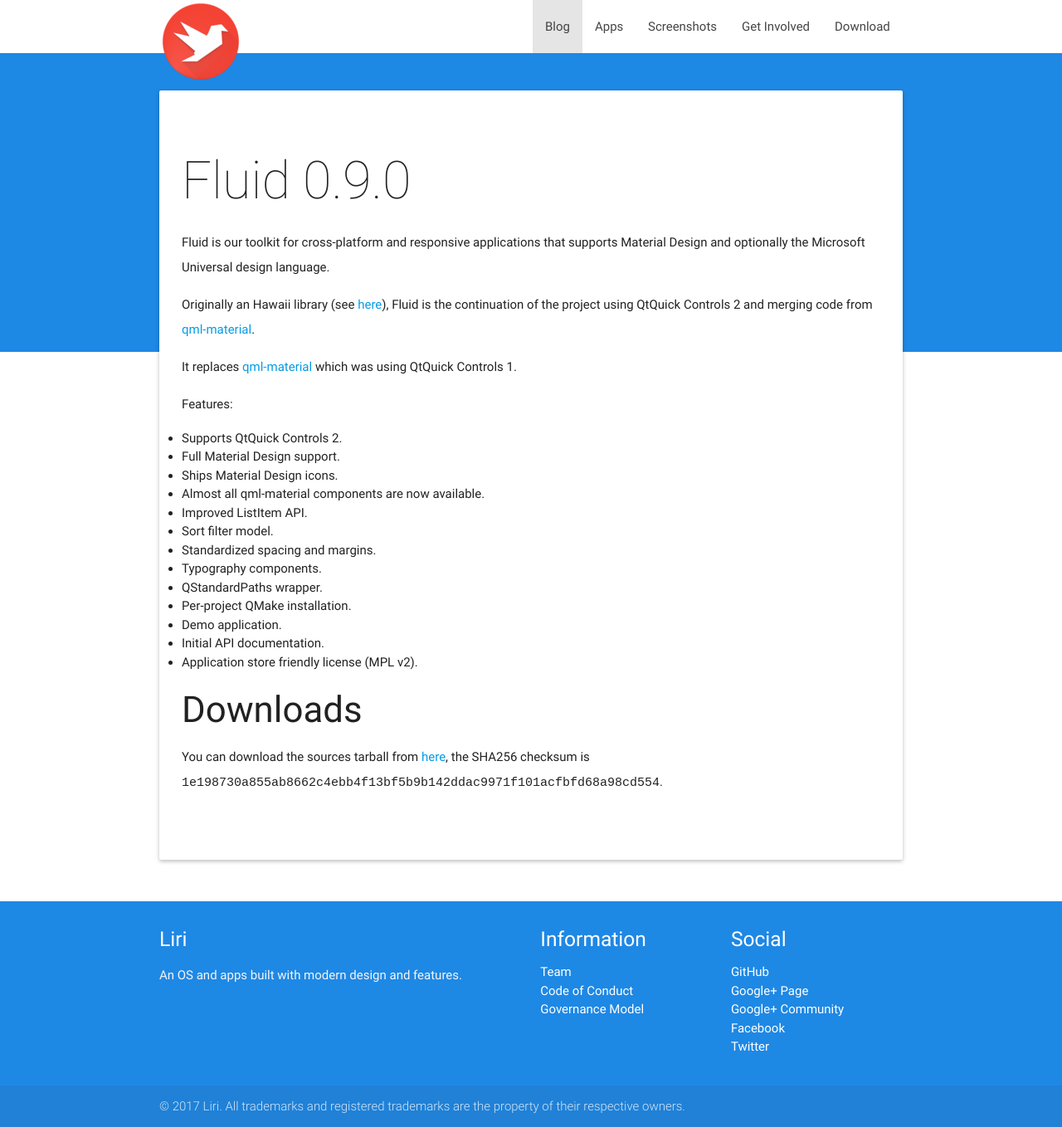
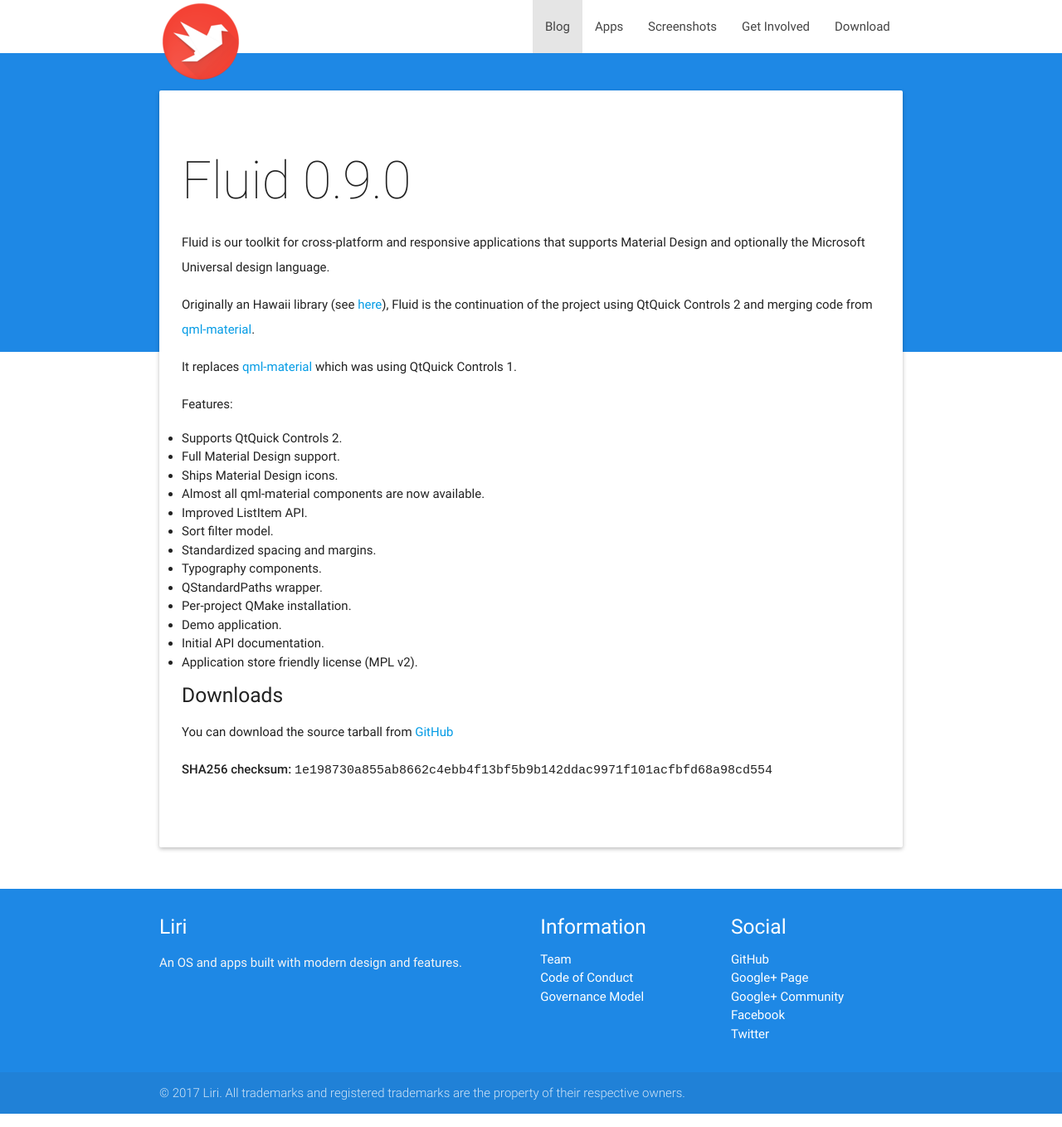
Before and after one commit to lirios/lirios.github.io, a Jekyll site: the page built from _posts/2017-01-14-fluid-0.9.0.markdown, in a window 1280 px wide. Shown: the whole page at 83% size. Built offline with Jekyll 4.4.1, drawn with Linux system fonts in a browser that asks for light colours; nearby versions of some CDN libraries.

Commit message:
Update style of blog posts

```diff
--- a/_posts/2017-01-14-fluid-0.9.0.markdown
+++ b/_posts/2017-01-14-fluid-0.9.0.markdown
@@ -31,9 +31,12 @@
 * Initial API documentation.
 * Application store friendly license (MPL v2).
 
-### Downloads
+##### Downloads
 
-You can download the sources tarball from [here][tarball], the SHA256 checksum is `1e198730a855ab8662c4ebb4f13bf5b9b142ddac9971f101acfbfd68a98cd554`.
+You can download the source tarball from [GitHub][tarball]
+
+**SHA256 checksum:** `1e198730a855ab8662c4ebb4f13bf5b9b142ddac9971f101acfbfd68a98cd554`
+
 
 [fluid-hawaii]: https://github.com/hawaii-desktop/fluid
 [qml-material]: https://github.com/papyros/qml-material
```
Also changed, not shown: _posts/2017-01-14-vibe-0.9.0.markdown (+5 -2 lines).
